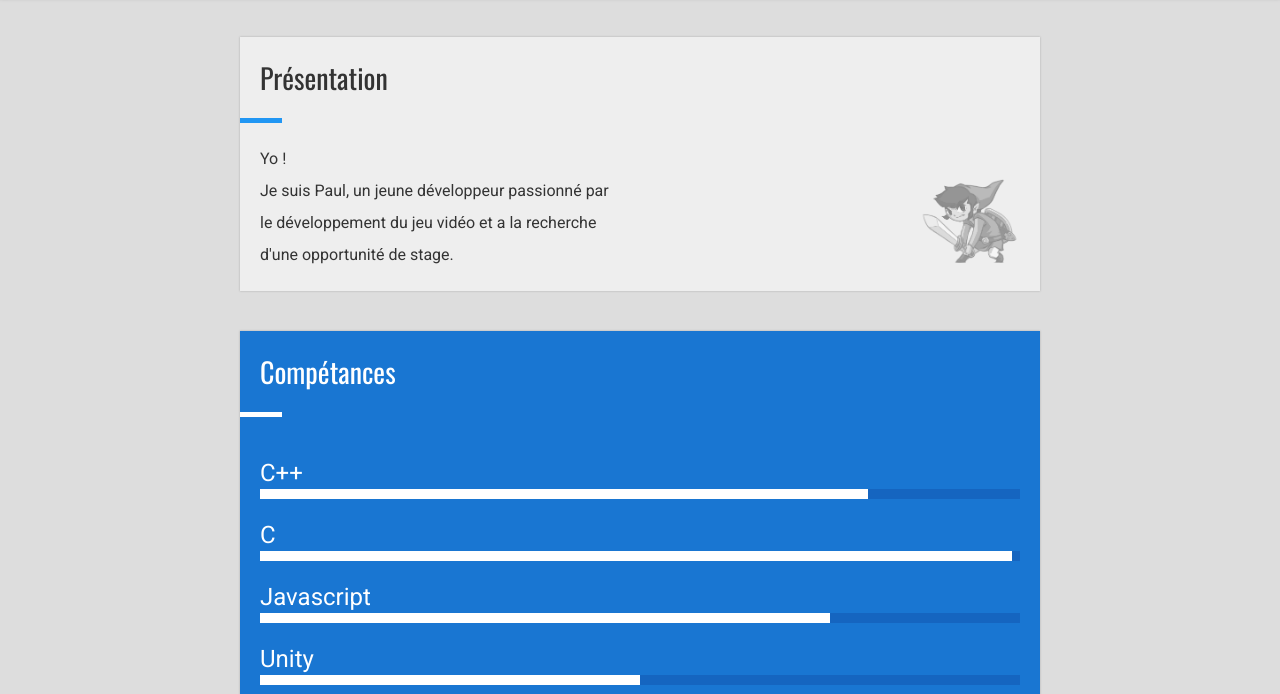
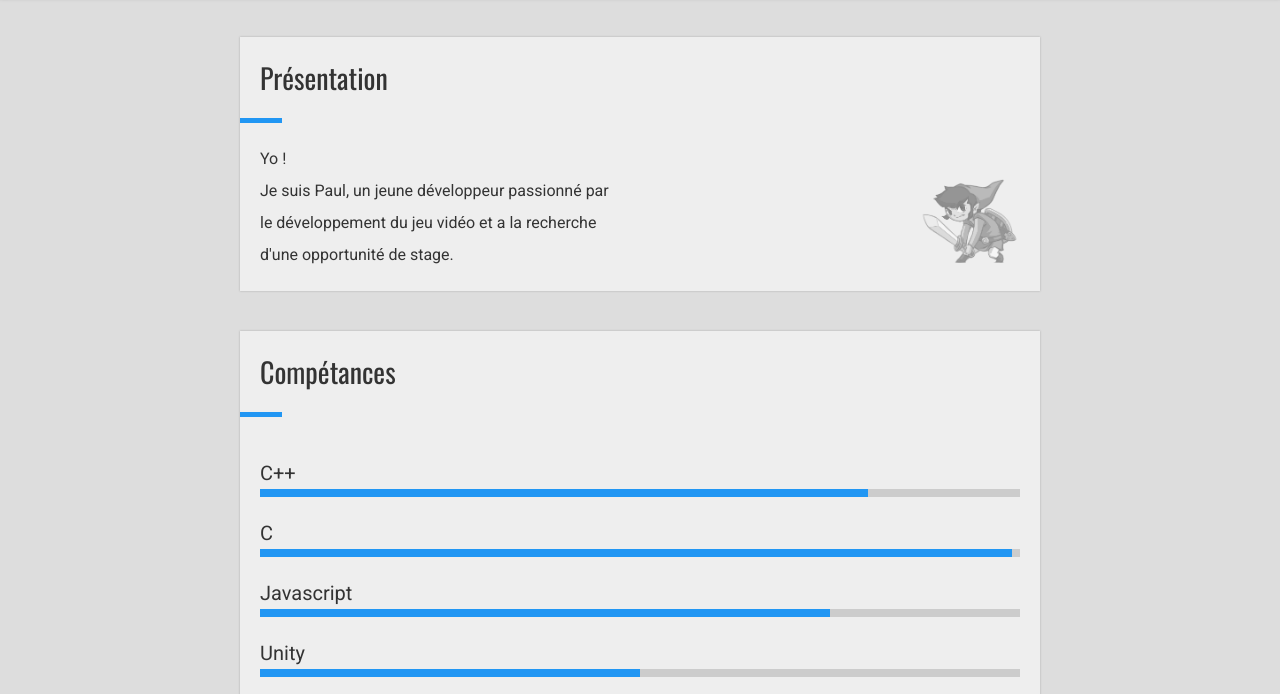
Before and after one commit to Kamipown/kamipown.github.io, a plain HTML site: page index.html in a window 1280 px wide. Shown: the part 103-797 px from the top of the page. Drawn offline with nearby package versions, Linux system fonts and the light colour scheme.

Commit message:
white sections

```diff
--- a/partials/home.html
+++ b/partials/home.html
@@ -1,5 +1,5 @@
 <div id="home_view" class="view">
-	<section class="presentation white">
+	<section class="presentation">
 		<h2>Présentation</h2>
 		<span class="title_separator"></span>
 		<p>
@@ -8,7 +8,7 @@
 		</p>
 	</section>
 
-	<section class="skill blue">
+	<section class="skill">
 		<h2>Compétances</h2>
 		<span class="title_separator"></span>
 		<div class="skills">
--- a/styles/style.css
+++ b/styles/style.css
@@ -23,11 +23,7 @@ a { color: #006df0; text-decoration: none;}
 #main_div { width: 100%;}
 	#main_div > .view { display: block; max-width: 800px; margin: auto;}
 		#main_div > .view > section { margin-top: 40px; box-shadow: 0px 0px 2px #aaa; background-color: #eee;}
-		#main_div > .view > section.white { background-color: #eee;}
-		#main_div > .view > section.blue { background-color: #1976d2;}
-			#main_div > .view > section > h2 { padding: 20px; font-size: 28px;}
-			#main_div > .view > section.white > h2 { color: #333;}
-			#main_div > .view > section.blue > h2 { color: #fff;}
+			#main_div > .view > section > h2 { padding: 20px; font-size: 28px; color: #333;}
 			#main_div > .view > section > .title_separator { display: block; width: 42px; height: 5px; background-color: #2196f3;}
 			#main_div > .view > section.white > .title_separator { background-color: #2196f3;}
 			#main_div > .view > section.blue > .title_separator { background-color: #fff;}
@@ -39,9 +35,9 @@ a { color: #006df0; text-decoration: none;}
 		#home_view > .skill { }
 			#home_view > .skill > .skills { display: block; padding: 20px 20px;}
 				#home_view > .skill > .skills > div { display: block;}
-					#home_view > .skill > .skills > div > p { display: block; height: 32px; line-height: 32px; margin-top: 20px; font-size: 24px; color: #fff;}
-					#home_view > .skill > .skills > div > .progress_bar { display: block; width: 100%; height: 10px; background-color: #1565c0;}
-						#home_view > .skill > .skills > div > .progress_bar > .progress { display: block; height: 10px; background-color: #fff;}
+					#home_view > .skill > .skills > div > p { display: block; height: 32px; line-height: 32px; margin-top: 20px; font-size: 20px;}
+					#home_view > .skill > .skills > div > .progress_bar { display: block; width: 100%; height: 8px; background-color: #ccc;}
+						#home_view > .skill > .skills > div > .progress_bar > .progress { display: block; height: 8px; background-color: #2196f3;}
 
 #main_footer { width: 100%; margin-top: 40px; border-top: 1px solid #111; background-color: #222; box-shadow: 0px 0px 4px #333; color: #fff;}
 	#main_footer > div { max-width: 800px; margin: auto;}
```
